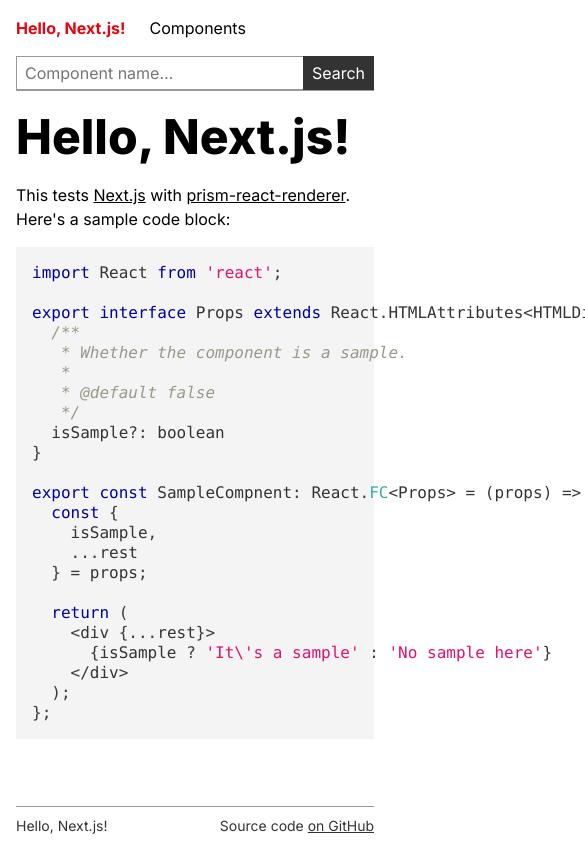
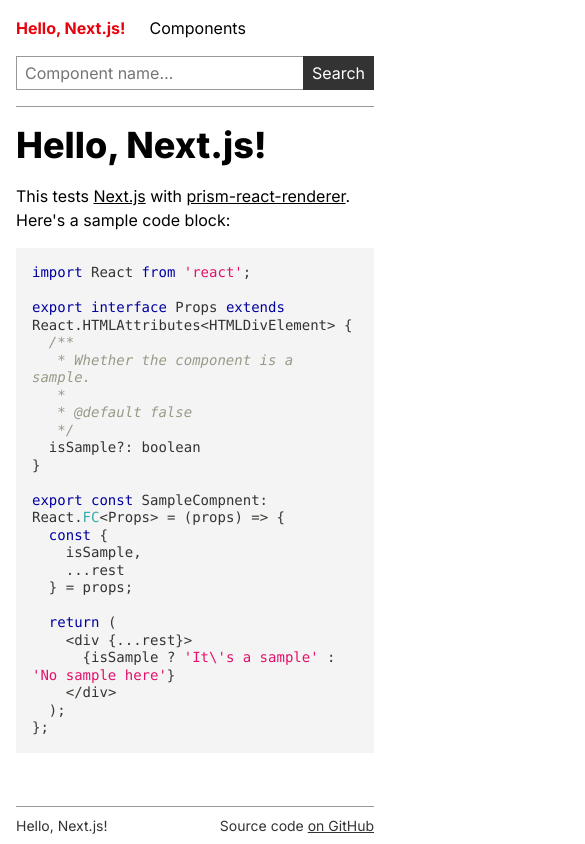
Before and after one commit to swashcap/hello-next-js, a Next.js app: page / in a window 390 px wide. Shown: the top 844 px of the page, 585 px wide, since content can reach past the window. Built offline with nearby package versions, Linux system fonts and the light colour scheme.

Commit message:
fix: correct mobile layout, wrapping issues

```diff
--- a/components/styleguide/CodeBlock.tsx
+++ b/components/styleguide/CodeBlock.tsx
@@ -54,9 +54,10 @@
             <LiveEditor
               style={{
                 fontFamily: 'Consolas, monaco, monospace',
-                fontSize: '16px',
-                lineHeight: '20px',
-                padding: 0
+                fontSize: '14px',
+                lineHeight: 1.25,
+                padding: 0,
+                whiteSpace: 'pre-wrap'
               }}
             />
           </div>
@@ -92,8 +93,11 @@
     >
       {({ className, style, tokens, getLineProps, getTokenProps }) => (
         <pre
-          className={clsx('code lh-title pa3', className, cls)}
-          style={style}
+          className={clsx('code f6 lh-title pa3', className, cls)}
+          style={{
+            ...style,
+            whiteSpace: 'pre-wrap'
+          }}
         >
           {tokens.map((line, i) => (
             <div {...getLineProps({ line, key: i })}>
--- a/components/styleguide/Grid.tsx
+++ b/components/styleguide/Grid.tsx
@@ -13,6 +13,8 @@
   render() {
     const { className, ...rest } = this.props
 
-    return <div className={clsx('flex nl3 nr3', className)} {...rest} />
+    return (
+      <div className={clsx('flex flex-wrap nl3 nr3', className)} {...rest} />
+    )
   }
 }
--- a/components/styleguide/Heading.tsx
+++ b/components/styleguide/Heading.tsx
@@ -35,9 +35,9 @@
       className={clsx(
         style.Heading,
         'lh-title mb3 relative',
-        variant === '1' && 'f1 fw8 mt3',
-        variant === '2' && 'f2 fw5 mt4',
-        variant === '3' && 'f3 fw5 mt4',
+        variant === '1' && 'f2 f1-l fw8 mt3',
+        variant === '2' && 'f3 f2-l fw5 mt4',
+        variant === '3' && 'f4 f3-l fw5 mt4',
         variant === '4' && 'dark-gray f5 fw7 mt4 tracked ttu',
         className
       )}
--- /dev/null
+++ b/components/styleguide/List.tsx
@@ -0,0 +1,24 @@
+import React from 'react'
+import clsx from 'clsx'
+
+export type ListElement = 'ol' | 'ul'
+
+type GetHTMLAttributes<T> = T extends React.DetailedHTMLProps<infer U, any>
+  ? U
+  : never
+
+export type ListProps<T extends ListElement> = GetHTMLAttributes<
+  JSX.IntrinsicElements[T]
+> & {
+  as?: T
+}
+
+export const List = <T extends ListElement = 'ul'>({
+  as: asProp,
+  className,
+  ...rest
+}: ListProps<T>) => {
+  const Component = asProp || 'ul'
+
+  return <Component className={clsx('mv3 pl3', className)} {...rest} />
+}
--- a/components/styleguide/Root.tsx
+++ b/components/styleguide/Root.tsx
@@ -43,8 +43,11 @@
         <title>{title}</title>
         {!!description && <meta name="description" content={description} />}
       </Head>
-      <header className="bb b--silver items-center" role="banner">
-        <Grid className="flex-wrap items-center">
+      <header
+        className="bb b--silver pb3 pb0-m pb0-l items-center"
+        role="banner"
+      >
+        <Grid className="items-center">
           <Grid.Column className="w-100 w-70-l">
             <Link className="fw7 pv3" href="/">
               Hello, Next.js!
--- a/components/styleguide/component/MethodsTable.tsx
+++ b/components/styleguide/component/MethodsTable.tsx
@@ -5,7 +5,7 @@
 import { Code } from '../Code'
 import { Empty } from '../Empty'
 
-export interface MethodsTable extends React.HTMLAttributes<HTMLTableElement> {
+export interface MethodsTable extends React.HTMLAttributes<HTMLDivElement> {
   component?: React.ComponentType<any> & {
     __docgenInfo?: ComponentDoc
   }
@@ -30,7 +30,8 @@
   } = component
 
   return (
-    <table className={clsx('collapse w-100', className)} {...rest}>
+    <div className={clsx('overflow-scroll w-100', className)} {...rest}>
+      <table className="collapse w-100">
         <thead className="bg-near-white tl v-top">
           <tr>
             <th className="pa2">Name</th>
@@ -48,5 +49,6 @@
           })}
         </tbody>
       </table>
+    </div>
   )
 }
--- a/components/styleguide/layouts/FullPageLayout.tsx
+++ b/components/styleguide/layouts/FullPageLayout.tsx
@@ -1,5 +1,4 @@
 import React from 'react'
-import clsx from 'clsx'
 
 import { Grid } from '../Grid'
 
@@ -7,10 +6,9 @@
 
 export const FullPageLayout: React.FC<FullPageLayoutProps> = ({
   children,
-  className,
   ...rest
 }) => (
-  <Grid className={clsx('flex-wrap', className)}>
+  <Grid {...rest}>
     <Grid.Column className="w-100 w-80-m w-80-l">{children}</Grid.Column>
   </Grid>
 )
--- a/components/styleguide/layouts/SidebarLayout.tsx
+++ b/components/styleguide/layouts/SidebarLayout.tsx
@@ -1,5 +1,4 @@
 import React from 'react'
-import clsx from 'clsx'
 import { Grid } from '../Grid'
 
 export interface SidebarLayoutProps
@@ -9,11 +8,10 @@
 
 export const SidebarLayout: React.FC<SidebarLayoutProps> = ({
   children,
-  className,
   sidebar,
   ...rest
 }) => (
-  <Grid className={clsx('flex-wrap', className)} {...rest}>
+  <Grid {...rest}>
     <Grid.Column className="w-100 w-20-m w-20-l">{sidebar}</Grid.Column>
     <Grid.Column className="w-100 w-80-m w-80-l">{children}</Grid.Column>
   </Grid>
--- a/pages/_app.tsx
+++ b/pages/_app.tsx
@@ -8,8 +8,9 @@
 import { Body } from '../components/styleguide/Body'
 import { CodeBlock } from '../components/styleguide/CodeBlock'
 import { Heading } from '../components/styleguide/Heading'
+import { Link } from '../components/styleguide/Link'
+import { List } from '../components/styleguide/List'
 import { Root } from '../components/styleguide/Root'
-import { Link } from '../components/styleguide/Link'
 
 const components = {
   a: props => <Link underline {...props} />,
@@ -17,8 +18,10 @@
   h2: props => <Heading variant="2" {...props} />,
   h3: props => <Heading variant="3" {...props} />,
   h4: props => <Heading variant="4" {...props} />,
+  ol: props => <List as="ol" {...props} />,
   p: props => <Body {...props} />,
   pre: props => <div {...props} />,
+  ul: props => <List {...props} />,
   code: ({
     children,
     className,
```
Also changed, not shown: components/styleguide/component/PropsTable.tsx (+7 -4 lines), 9 other files (tests, documents, lock files or other folders). Lines whose indentation alone changed are shown as unchanged.
